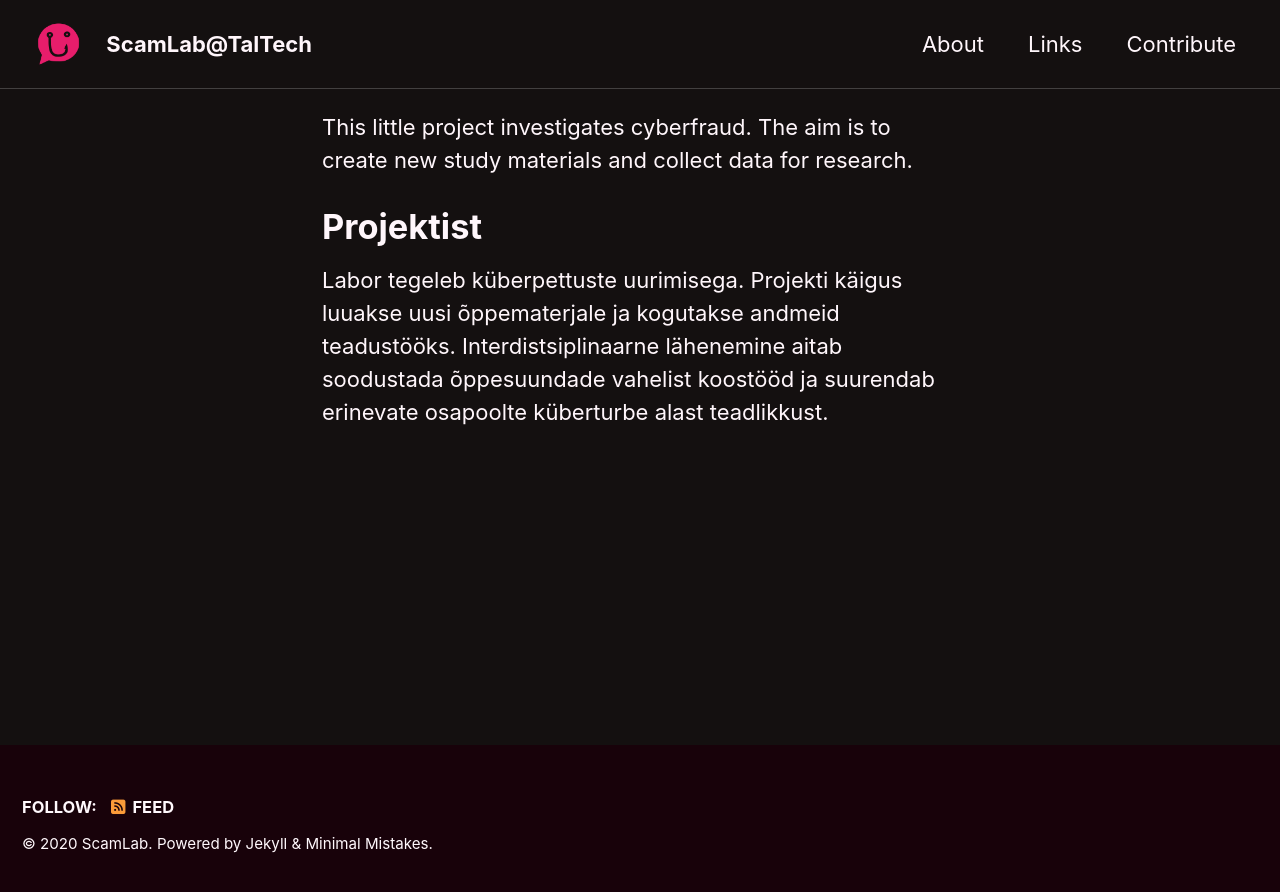
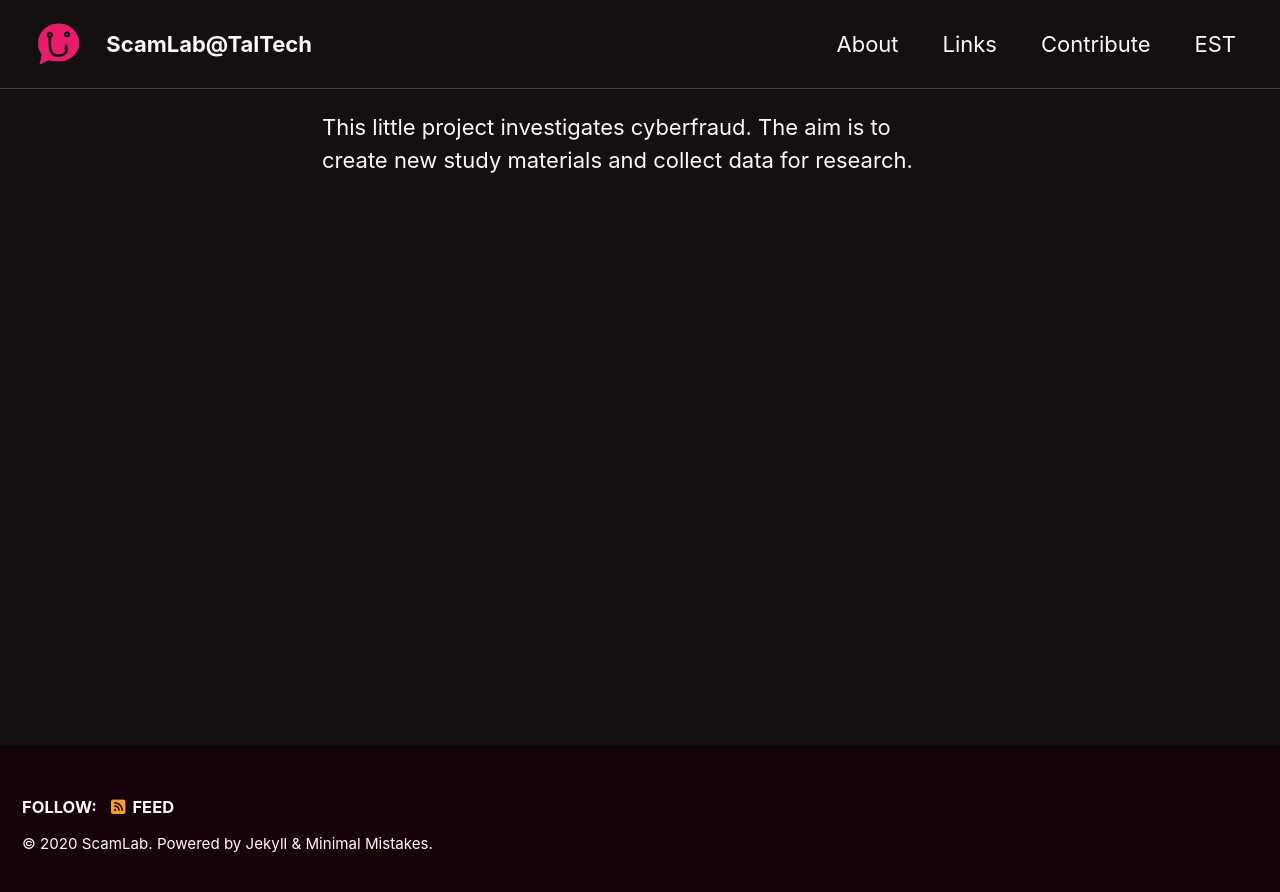
Before and after one commit to scamlab/scamlab.github.io, a Jekyll site: the page built from _pages/about.md, in a window 1280 px wide. Shown: the top 892 px of the page. Built offline with Jekyll 4.4.1, drawn with Linux system fonts in a browser that asks for light colours; cached includes are drawn as plain includes; nearby versions of some CDN libraries.

Commit message:
Estonian description

```diff
--- a/_data/navigation.yml
+++ b/_data/navigation.yml
@@ -6,6 +6,8 @@
     url: /links/
   - title: "Contribute"
     url: https://github.com/scamlab
+  - title: "EST"
+    url: /est/
   # - title: "Quick start guide"
   #   url: https://mmistakes.github.io/minimal-mistakes/docs/quick-start-guide/
   # - title: "Sample Posts"
--- a/_pages/about.md
+++ b/_pages/about.md
@@ -5,7 +5,3 @@
 
 This little project investigates cyberfraud.
 The aim is to create new study materials and collect data for research.
-
-# Projektist
-
-Labor tegeleb küberpettuste uurimisega. Projekti käigus luuakse uusi õppematerjale ja kogutakse andmeid teadustööks. Interdistsiplinaarne lähenemine aitab soodustada õppesuundade vahelist koostööd ja suurendab erinevate osapoolte küberturbe alast teadlikkust.
```
Also changed, not shown: _pages/est.md (added, +8 -0 lines).
